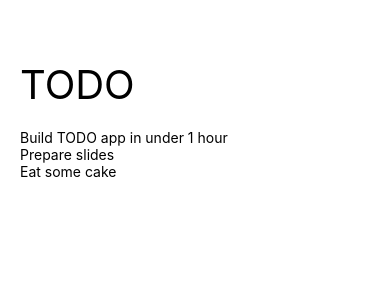
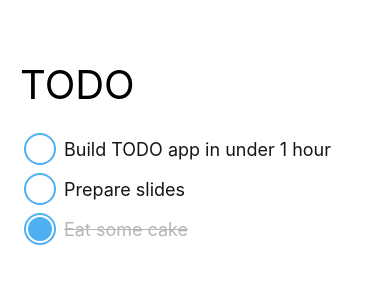
Before and after one commit to frantic/todo, a React Native app: screen / in a window 390 px wide. Shown: the top 300 px of the page. Built offline with nearby package versions, Linux system fonts and the light colour scheme.

Commit message:
Add TodoItem component with checkbox

```diff
--- /dev/null
+++ b/App/Components/Checkbox.js
@@ -0,0 +1,36 @@
+import React from 'react';
+import { StyleSheet, Text, View, TouchableOpacity } from 'react-native';
+
+export default class Checkbox extends React.Component {
+  render() {
+    const isChecked = this.props.isChecked;
+    return (
+      <TouchableOpacity onPress={this.props.onCheck}>
+        <View style={styles.outer}>
+          {isChecked ? <View style={styles.inner} /> : null}
+        </View>
+      </TouchableOpacity>
+    );
+  }
+}
+
+const SIZE = 32;
+const INNER_SIZE = 24;
+
+const styles = StyleSheet.create({
+  outer: {
+    width: SIZE,
+    height: SIZE,
+    borderRadius: SIZE / 2,
+    borderColor: '#4EAFF2',
+    borderWidth: 2,
+    alignItems: 'center',
+    justifyContent: 'center',
+  },
+  inner: {
+    width: INNER_SIZE,
+    height: INNER_SIZE,
+    borderRadius: INNER_SIZE / 2,
+    backgroundColor: '#4EAFF2',
+  },
+});
--- /dev/null
+++ b/App/Components/TodoItem.js
@@ -0,0 +1,35 @@
+import React from 'react';
+import { StyleSheet, Text, View } from 'react-native';
+
+import Checkbox from './Checkbox';
+
+export default class TodoItem extends React.Component {
+  render() {
+    const todo = this.props.todo;
+    return (
+      <View style={styles.content}>
+        <Checkbox isChecked={todo.done} />
+        <Text style={[styles.text, todo.done && styles.done]}>
+          {this.props.todo.title}
+        </Text>
+      </View>
+    );
+  }
+}
+
+const styles = StyleSheet.create({
+  content: {
+    flexDirection: 'row',
+    alignItems: 'center',
+    padding: 4,
+  },
+  text: {
+    marginLeft: 8,
+    fontSize: 18,
+    color: '#151515',
+  },
+  done: {
+    color: '#B4B7BA',
+    textDecorationLine: 'line-through'
+  }
+});
--- a/App/Components/TodoList.js
+++ b/App/Components/TodoList.js
@@ -1,5 +1,6 @@
 import React from 'react';
 import { StyleSheet, Text, View, FlatList } from 'react-native';
+import TodoItem from './TodoItem';
 
 export default class TodoList extends React.Component {
   render() {
@@ -8,7 +9,7 @@ export default class TodoList extends React.Component {
         <FlatList
           data={this.props.todos}
           keyExtractor={item => item.id}
-          renderItem={({item}) => <Text>{item.title}</Text>}
+          renderItem={({item}) => <TodoItem todo={item} />}
         />
       </View>
     );
```
